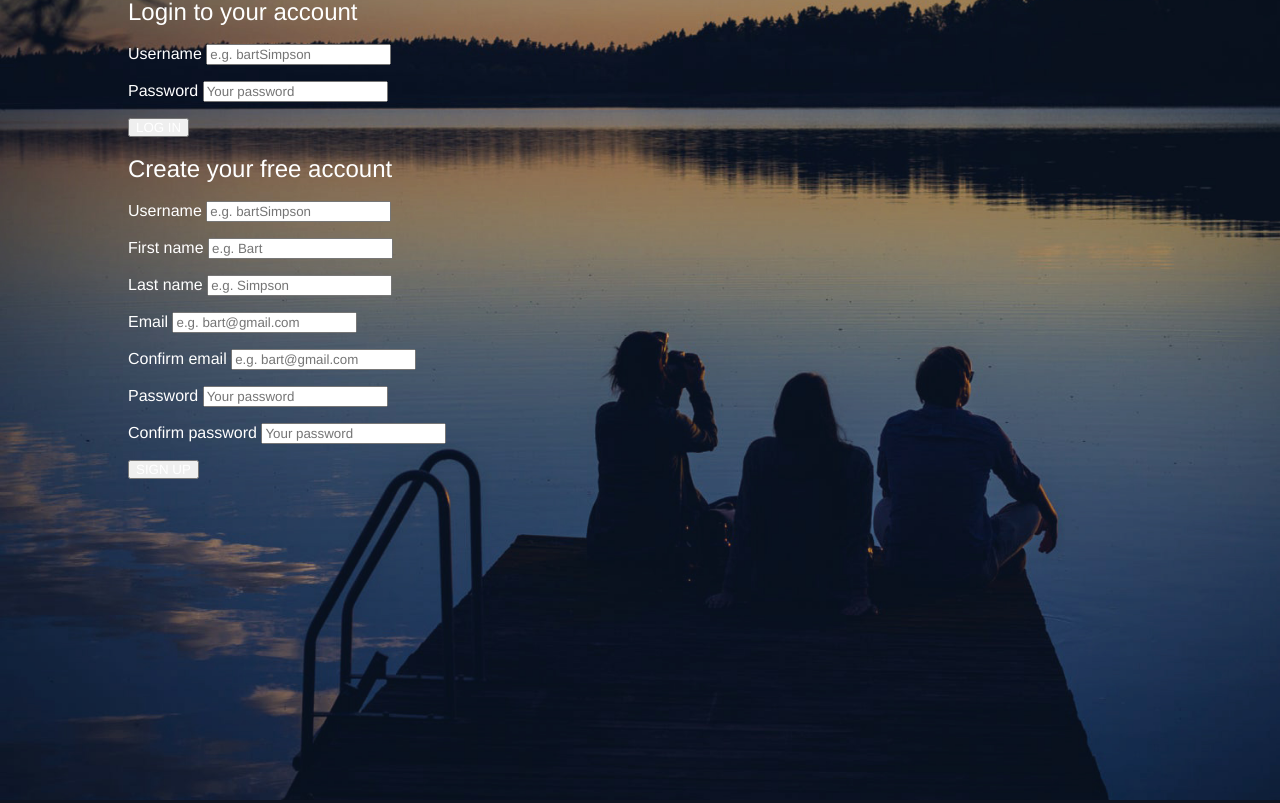
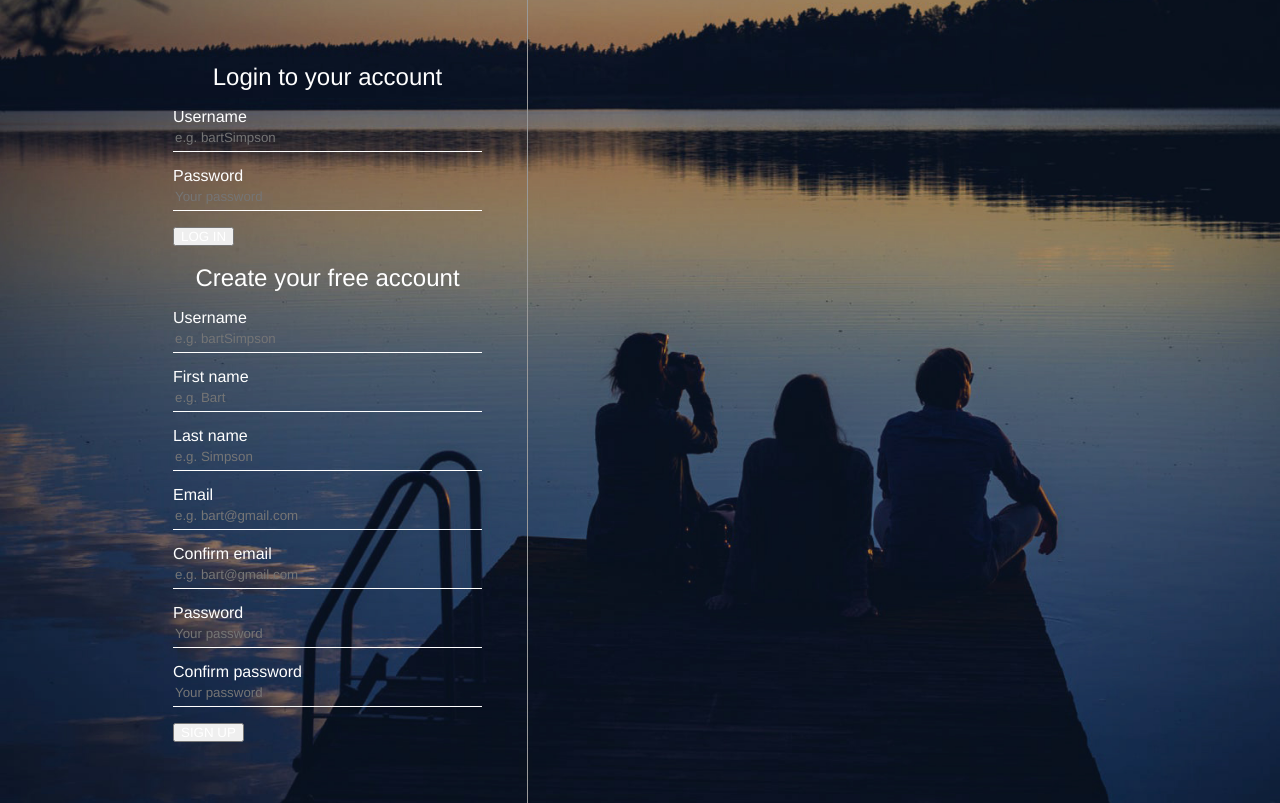
Before and after one commit to towsif031/musify, a PHP site: page /register.php in a window 1280 px wide. Run offline with PHP 8.4, Linux system fonts and the light colour scheme.

Commit message:
added style to input field

```diff
--- a/assets/css/register.css
+++ b/assets/css/register.css
@@ -29,3 +29,26 @@ body {
 	position: relative;
 	max-width: 1024px;
 }
+
+#inputContainer {
+    width: 400px;
+    padding: 45px;
+    float: left;
+    border-right: 1px solid #999;
+}
+
+#inputContainer h2 {
+	text-align: center;
+}
+
+#inputContainer input[type="text"],
+#inputContainer input[type="email"],
+#inputContainer input[type="password"] {
+	display: block;
+    background-color: transparent;
+    border: 0;
+    border-bottom: 1px solid #fff;
+    height: 27px;
+    line-height: 27px;
+    width: 100%;
+}
```
